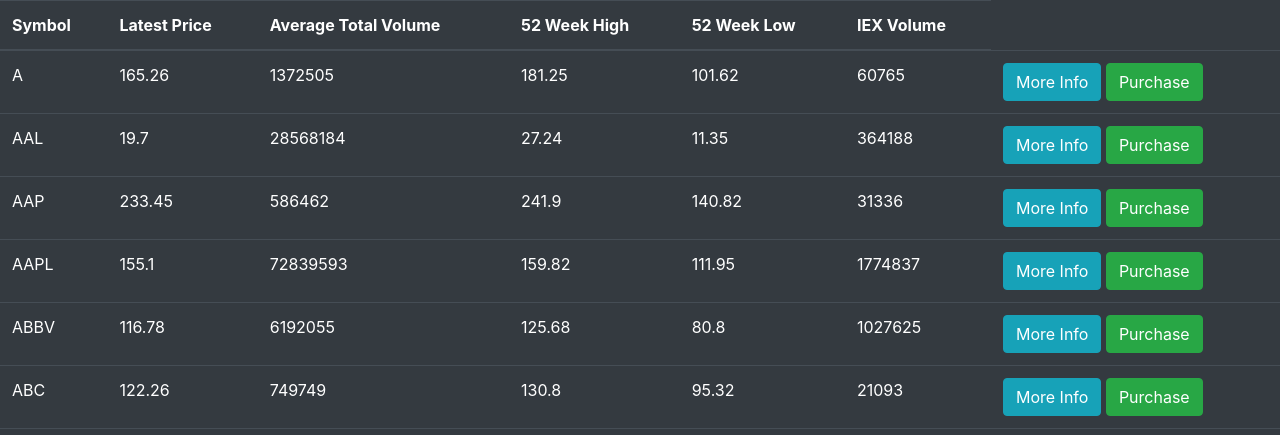
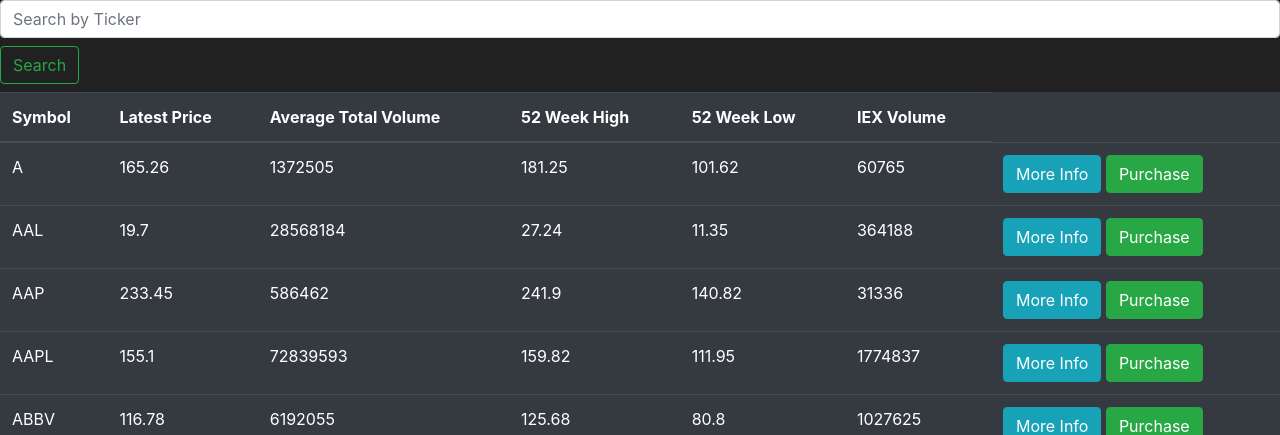
Before and after one commit to Extrieve/stocks_app, a Flask app: page /stocks in a window 1280 px wide. Shown: the part 56-491 px from the top of the page. Run offline with Flask 2, Linux system fonts and the light colour scheme; data comes from the database, SQL or seed files in the repository; some libraries are stand-ins or nearby versions.

Commit message:
Implemented Simple Search Bar

```diff
--- a/app.py
+++ b/app.py
@@ -27,8 +27,12 @@ def stocks():
     #     ## Transform the data as a json object
     #     stock = requests.get(api_url).json()
     #     stock_data.append(stock)
+    q = request.args.get('q')
 
-    stock_data = Stocks.query.all()
+    if q:
+        stock_data = Stocks.query.filter(Stocks.symbol.contains(q))
+    else:
+        stock_data = Stocks.query.all()
 
     return render_template('stocks.html', stock_data=stock_data)
 
--- a/templates/stocks.html
+++ b/templates/stocks.html
@@ -5,6 +5,10 @@ Stock Information
 {% endblock %}
 
 {% block content %}
+<form class="form-register" style="color:white" method="GET">
+  <input class="form-control mr-sm-2" type="search" placeholder="Search by Ticker" name="q">
+  <button class="btn btn-outline-success my-2 my-0" type="submit" name="search">Search</button>
+</form>
 <table class="table table-hover table-dark">
   <thead>
     <tr>
```
